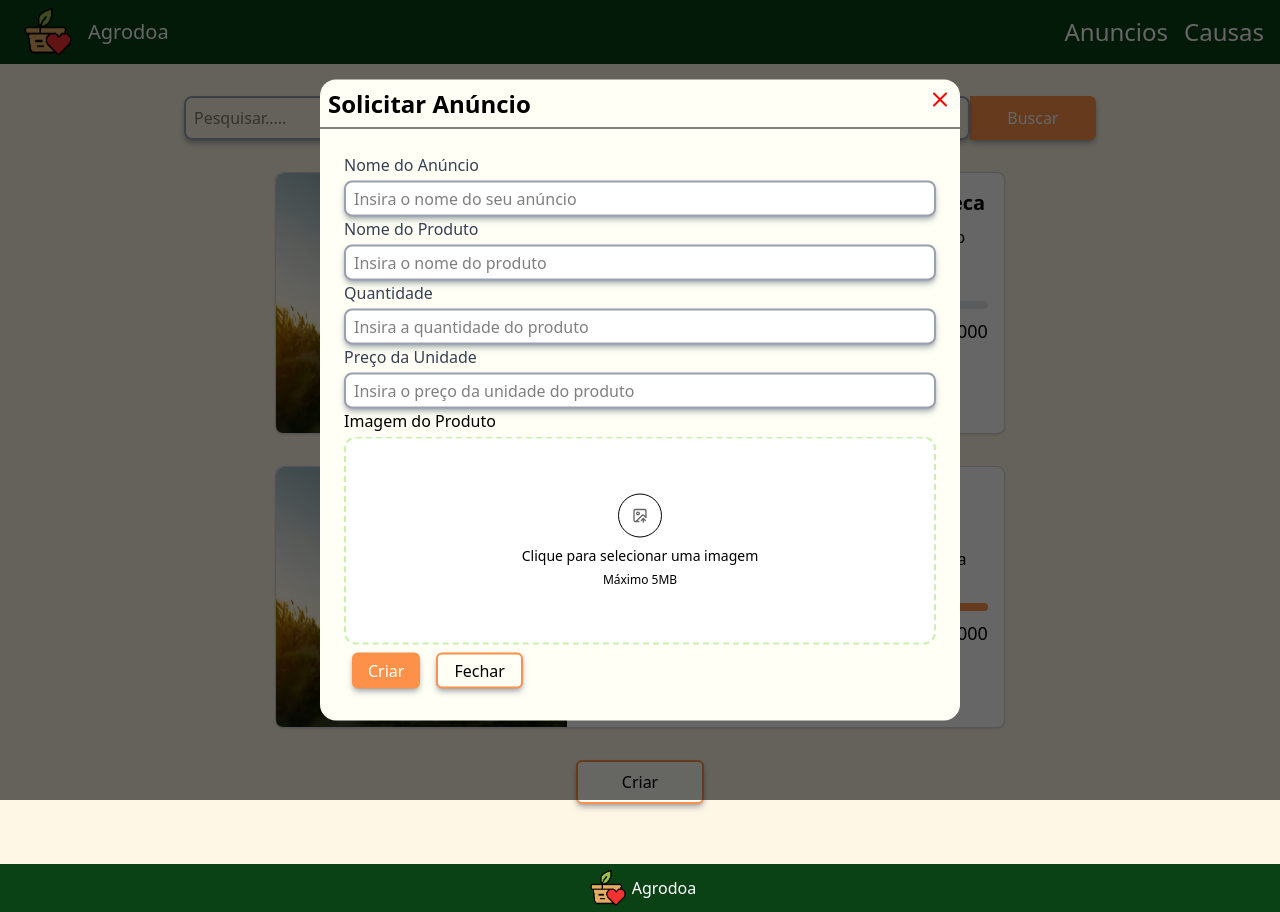
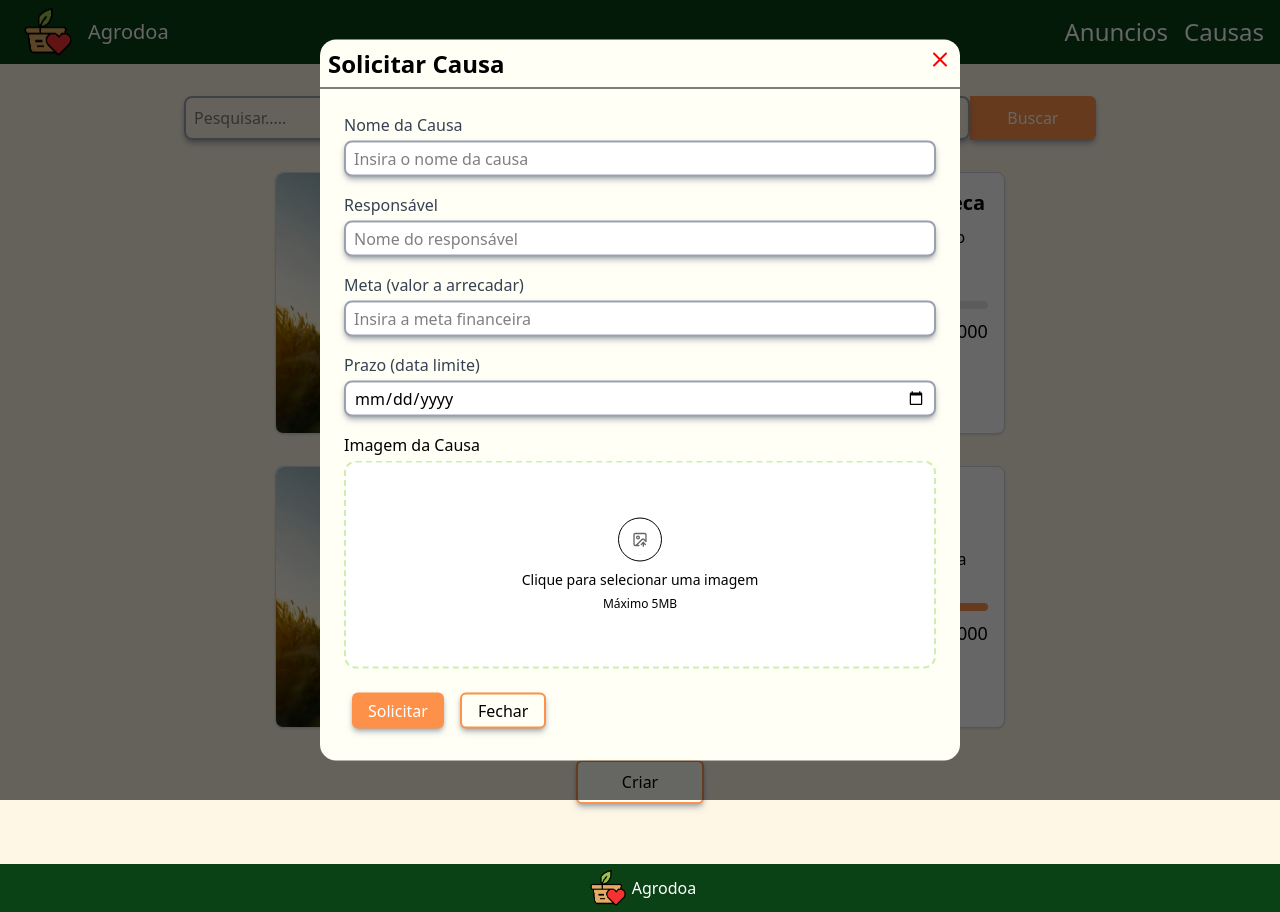
Before and after one commit to VerttB/agrodoa-frontend, a Next.js app: page /causas in a window 1280 px wide. Both pictures are taken after a click on the button "Criar". Built offline with nearby package versions, Linux system fonts and the light colour scheme; a web font is replaced by a local one.

Commit message:
fix: corrigindo nomes para igualar a backend

```diff
--- a/src/components/anuncio/CriarAnuncioModal.tsx
+++ b/src/components/anuncio/CriarAnuncioModal.tsx
@@ -8,65 +8,60 @@ import { ACCEPTED_IMAGE_TYPE, MAX_FILE_SIZE } from "@/core/constants/values";
 import { useForm, Controller } from "react-hook-form";
 import { zodResolver } from "@hookform/resolvers/zod";
 import { ImageUploadInput } from "../ui/imageInput";
+
+const createAdSchema = z.object({
+  titulo: z.string().min(3, "Título muito curto").max(100),
+  nome: z.string().min(3, "Nome do produto muito curto").max(100),
+  quantidade: z.coerce.number()
+    .int().gte(1, "Quantidade mínima 1").lte(10000, "Quantidade máxima 10000"),
+  preco_unidade: z.coerce.number()
+    .gte(0.05, "Preço mínimo R$0,05"),
+
+  data_validade: z.string().refine((val) => {
+    const date = new Date(val);
+    return date > new Date();
+  }, {
+    message: "A data de validade deve ser futura",
+  }),
+
+  data_expiracao: z.string().refine((val) => {
+    const date = new Date(val);
+    return date > new Date();
+  }, {
+    message: "A data de expiração deve ser futura",
+  }),
+
+  entrega_pelo_fornecedor: z.enum(["true", "false"], {
+    required_error: "Informe se o fornecedor entrega",
+  }),
+
+  cidade: z.string().min(1, "Informe a cidade"),
+
+  image: z.instanceof(File, { message: "Deve ser uma imagem" })
+    .refine(file => file?.size <= MAX_FILE_SIZE, "Máximo 5MB")
+    .refine(file => ACCEPTED_IMAGE_TYPE.includes(file?.type), "Extensão inválida"),
+});
+
+type CreateAdData = z.infer<typeof createAdSchema>;
+
 export const CriarAnuncio = () => {
   const [open, setOpen] = useState(false);
 
-  const createAdSchema = z.object({
-    name: z.string({
-      required_error: "O campo de nome de anúncio não deve estar vazio",
-    }),
-    productName: z.string({
-      required_error: "O campo do nome do produto não deve estar vazio",
-    }),
-    amount: z.coerce
-      .number({
-        required_error: "O campo de quantidade não pode estar vazio",
-        invalid_type_error: "O campo deve ser um número",
-      })
-      .int()
-      .gte(1, {
-        message: "A quantidade deve ser maior que 1",
-      })
-      .lte(10000, {
-        message: "A quantidade deve ser menor que 10000",
-      }),
-    price: z.coerce
-      .number({
-        required_error: "O campo do preço não pode estar vazio",
-        invalid_type_error: "O campo deve ser um número",
-      })
-      .gte(0.05, {
-        message: "O preço deve ser maior que R$0,05",
-      }),
-    image: z
-      .instanceof(File, {
-        message: "Deve ser uma imagem",
-      })
-
-      .refine(
-        (file) => file?.size <= MAX_FILE_SIZE,
-        `Tamanho máximo de imagem 5MB.`,
-      )
-      .refine(
-        (file) => ACCEPTED_IMAGE_TYPE.includes(file?.type),
-        "Apenas .jpg, .jpeg, .png and .webp são aceitos.",
-      ),
-  });
-
-  type createAdData = z.infer<typeof createAdSchema>;
   const {
     register,
     handleSubmit,
     control,
     formState: { errors },
-  } = useForm<createAdData>({
+    reset,
+  } = useForm<CreateAdData>({
     resolver: zodResolver(createAdSchema),
   });
 
-  const onSubmit = (data: createAdData) => {
-    console.log("Enviando....");
-    console.log(data);
+  const onSubmit = (data: CreateAdData) => {
+    console.log("Dados prontos para envio:", data);
+    // você faz o fetch depois
   };
+
   return (
     <>
       <Button className="w-32" variant="outlined" onClick={() => setOpen(true)}>
@@ -75,34 +70,69 @@ export const CriarAnuncio = () => {
       <Modal.Root onOpenChange={() => setOpen(false)} open={open}>
         <Modal.Header title="Criar Anúncio" onClose={() => setOpen(false)} />
         <Modal.Content className="min-w-[640px]">
-          <form className="w-full" onSubmit={handleSubmit(onSubmit)}>
+          <form className="w-full space-y-4" onSubmit={handleSubmit(onSubmit)}>
             <Input
-              label="Nome do Anúncio"
-              placeholder="Insira o nome do seu anúncio"
+              label="Título do Anúncio"
+              placeholder="Ex: Oferta de Tomate"
               className="w-full bg-white"
-              {...register("name")}
-              errors={errors.name?.message}
+              {...register("titulo")}
+              errors={errors.titulo?.message}
             />
             <Input
               label="Nome do Produto"
-              placeholder="Insira o nome do produto"
+              placeholder="Ex: Tomate"
               className="w-full bg-white"
-              {...register("productName")}
-              errors={errors.productName?.message}
+              {...register("nome")}
+              errors={errors.nome?.message}
             />
             <Input
               label="Quantidade"
-              placeholder="Insira a quantidade do produto "
+              type="number"
               className="w-full bg-white"
-              {...register("amount")}
-              errors={errors.amount?.message}
+              {...register("quantidade")}
+              errors={errors.quantidade?.message}
             />
             <Input
-              label="Preço da Unidade"
-              placeholder="Insira o preço da unidade do produto"
+              label="Preço por Unidade"
+              type="number"
               className="w-full bg-white"
-              {...register("price")}
-              errors={errors.price?.message}
+              {...register("preco_unidade")}
+              errors={errors.preco_unidade?.message}
+            />
+            <Input
+              label="Data de Validade"
+              type="date"
+              className="w-full bg-white"
+              {...register("data_validade")}
+              errors={errors.data_validade?.message}
+            />
+            <Input
+              label="Data de Expiração"
+              type="date"
+              className="w-full bg-white"
+              {...register("data_expiracao")}
+              errors={errors.data_expiracao?.message}
+            />
+            <div>
+              <label className="text-sm font-medium">Entrega pelo Fornecedor</label>
+              <select
+                className="w-full bg-white border border-gray-300 rounded p-2 mt-1"
+                {...register("entrega_pelo_fornecedor")}
+              >
+                <option value="">Selecione</option>
+                <option value="true">Sim</option>
+                <option value="false">Não</option>
+              </select>
+              {errors.entrega_pelo_fornecedor && (
+                <p className="text-red-500 text-sm">{errors.entrega_pelo_fornecedor.message}</p>
+              )}
+            </div>
+            <Input
+              label="Cidade"
+              placeholder="Ex: Salvador"
+              className="w-full bg-white"
+              {...register("cidade")}
+              errors={errors.cidade?.message}
             />
             <Controller
               control={control}
--- a/src/components/causa/SolicitarCausaModal.tsx
+++ b/src/components/causa/SolicitarCausaModal.tsx
@@ -8,95 +8,99 @@ import { ACCEPTED_IMAGE_TYPE, MAX_FILE_SIZE } from "@/core/constants/values";
 import { useForm, Controller } from "react-hook-form";
 import { zodResolver } from "@hookform/resolvers/zod";
 import { ImageUploadInput } from "../ui/imageInput";
+
+const solicitarCausaSchema = z.object({
+  nome: z.string({
+    required_error: "O campo de nome de causa não deve estar vazio",
+  }).min(3, "Nome muito curto"),
+
+  meta: z.coerce.number()
+    .min(0.01, "Meta deve ser maior que zero"),
+
+  responsavel: z.string({
+    required_error: "O responsável não deve estar vazio",
+  }).min(3, "Nome do responsável muito curto"),
+
+  prazo: z.string({
+    required_error: "Informe a data limite",
+  }).refine(dateStr => {
+    const date = new Date(dateStr);
+    return !isNaN(date.getTime()) && date > new Date();
+  }, {
+    message: "A data deve ser válida e futura",
+  }),
+
+  image: z.instanceof(File, {
+    message: "Deve ser uma imagem",
+  })
+  .refine(file => file?.size <= MAX_FILE_SIZE, "Tamanho máximo de imagem 5MB.")
+  .refine(file => ACCEPTED_IMAGE_TYPE.includes(file?.type), "Apenas .jpg, .jpeg, .png e .webp são aceitos."),
+});
+
+type SolicitarCausaData = z.infer<typeof solicitarCausaSchema>;
+
 export const SolicitarCausa = () => {
   const [open, setOpen] = useState(false);
 
-  const solicitarCausaSchema = z.object({
-    name: z.string({
-      required_error: "O campo de nome de causa não deve estar vazio",
-    }),
-    goal: z.union( [
-        z.string().transform( x => x.replace( /[^0-9.-]+/g, '' ) ),
-        z.number(),
-    ] ).pipe( z.coerce.number().min( 0.0001 ).max( 999999999 ) ),
-    owner: z.string({
-        required_error: "O responsável não deve estar vazio"
-    }),
-    duration: z.string({
-
-    }),
-    image: z
-      .instanceof(File, {
-        message: "Deve ser uma imagem",
-      })
-
-      .refine(
-        (file) => file?.size <= MAX_FILE_SIZE,
-        `Tamanho máximo de imagem 5MB.`,
-      )
-      .refine(
-        (file) => ACCEPTED_IMAGE_TYPE.includes(file?.type),
-        "Apenas .jpg, .jpeg, .png and .webp são aceitos.",
-      ),
-  });
-
-  type solicitarCausaData = z.infer<typeof solicitarCausaSchema>;
   const {
     register,
     handleSubmit,
     control,
     formState: { errors },
-  } = useForm<solicitarCausaData>({
+  } = useForm<SolicitarCausaData>({
     resolver: zodResolver(solicitarCausaSchema),
   });
 
-  const onSubmit = (data: solicitarCausaData) => {
-    console.log("Enviando....");
+  const onSubmit = (data: SolicitarCausaData) => {
+    console.log("Enviando...");
     console.log(data);
   };
+
   return (
     <>
       <Button className="w-32" variant="outlined" onClick={() => setOpen(true)}>
         Criar
       </Button>
       <Modal.Root onOpenChange={() => setOpen(false)} open={open}>
-        <Modal.Header title="Solicitar Anúncio" onClose={() => setOpen(false)} />
+        <Modal.Header title="Solicitar Causa" onClose={() => setOpen(false)} />
         <Modal.Content className="min-w-[640px]">
-          <form className="w-full" onSubmit={handleSubmit(onSubmit)}>
+          <form className="w-full space-y-4" onSubmit={handleSubmit(onSubmit)}>
             <Input
-              label="Nome do Anúncio"
-              placeholder="Insira o nome do seu anúncio"
+              label="Nome da Causa"
+              placeholder="Insira o nome da causa"
               className="w-full bg-white"
-              {...register("name")}
-              errors={errors.name?.message}
+              {...register("nome")}
+              errors={errors.nome?.message}
             />
             <Input
-              label="Nome do Produto"
-              placeholder="Insira o nome do produto"
+              label="Responsável"
+              placeholder="Nome do responsável"
               className="w-full bg-white"
-              {...register("owner")}
-              errors={errors.owner?.message}
+              {...register("responsavel")}
+              errors={errors.responsavel?.message}
             />
             <Input
-              label="Quantidade"
-              placeholder="Insira a quantidade do produto "
+              label="Meta (valor a arrecadar)"
+              placeholder="Insira a meta financeira"
+              type="number"
+              step="0.01"
               className="w-full bg-white"
-              {...register("goal")}
-              errors={errors.goal?.message}
+              {...register("meta")}
+              errors={errors.meta?.message}
             />
             <Input
-              label="Preço da Unidade"
-              placeholder="Insira o preço da unidade do produto"
+              label="Prazo (data limite)"
+              type="date"
               className="w-full bg-white"
-              {...register("duration")}
-              errors={errors.duration?.message}
+              {...register("prazo")}
+              errors={errors.prazo?.message}
             />
             <Controller
               control={control}
               name="image"
               render={({ field }) => (
                 <ImageUploadInput
-                      label="Imagem do Produto"
+                  label="Imagem da Causa"
                   value={field.value}
                   onChange={field.onChange}
                   errors={errors.image?.message}
@@ -105,7 +109,7 @@ export const SolicitarCausa = () => {
             />
             <Modal.Actions>
               <Button className="px-4 py-1" type="submit">
-                Criar
+                Solicitar
               </Button>
               <Button
                 className="px-4 py-1"
--- a/src/components/ui/imageInput.tsx
+++ b/src/components/ui/imageInput.tsx
@@ -66,7 +66,7 @@ export const ImageUploadInput = forwardRef<HTMLInputElement, ImageUploadInputPro
 
           {preview ? (
             <>
-              <Image src={preview} alt="Preview" className="absolute inset-0 size-full object-cover rounded-xl" />
+              <Image fill src={preview} alt="Preview" className="absolute inset-0 size-full object-contain rounded-xl bg-black" />
               <button
                 type="button"
                 onClick={handleRemove}
```
Lines whose indentation alone changed are shown as unchanged.
